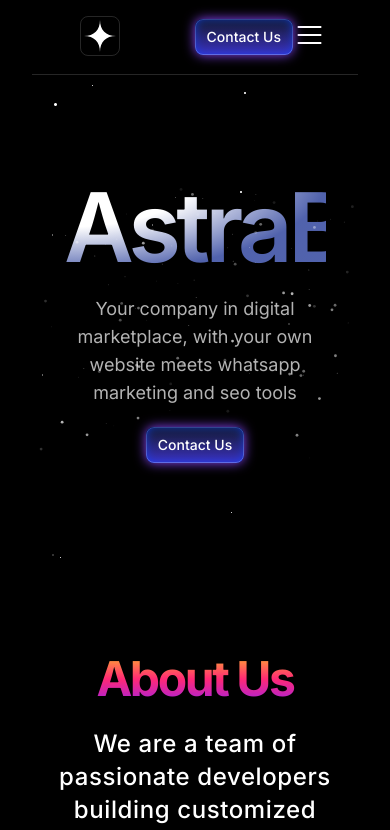
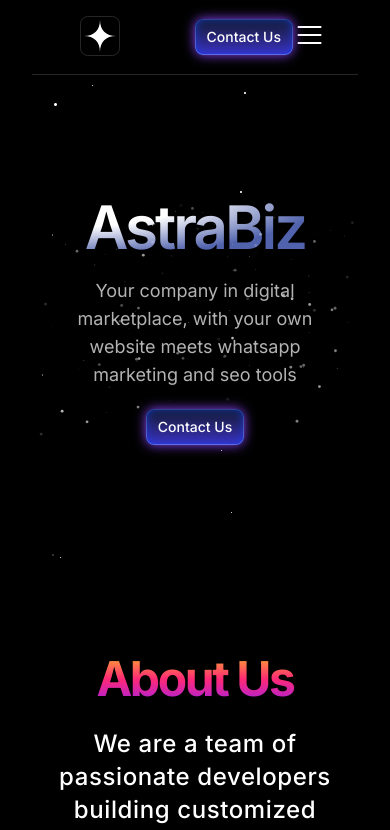
Before and after one commit to rishi9808/startup-landing-page, a Next.js app: page / in a window 390 px wide. Shown: the top 830 px of the page. Built offline with nearby package versions, Linux system fonts and the light colour scheme.

Commit message:
Refactor page and hero sections

```diff
--- a/src/app/page.tsx
+++ b/src/app/page.tsx
@@ -8,7 +8,7 @@ import { Testimonials } from "@/sections/Testimonials";
 export default function Home() {
   return (
     <main
-      className="container overflow-hidden overflow-x-hidden"
+      className="container"
     >
       <Header />
       <Hero />
--- a/src/sections/Hero.tsx
+++ b/src/sections/Hero.tsx
@@ -8,11 +8,7 @@ export const Hero = () => {
     <section className="h-[492px] flex items-center" style={{
       backgroundImage: `url(${startsBg.src})`
     }}>
-
       <div className="container relative">
-
-
-
       <Particles
         className="absolute inset-0"
         quantity={100}
@@ -29,7 +25,7 @@ export const Hero = () => {
           "[mask-image:radial-gradient(300px_circle_at_center,white)] h-[250px]",
         )}
       /> */}
-        <h1 className="text-8xl font-semibold tracking-tighter
+        <h1 className="text-6xl md:text-8xl font-semibold tracking-tighter
         bg-white text-transparent bg-clip-text text-center
         bg-[radial-gradient(100%_100%_at_top_left,white,white,rgb(7,32,138,.7))]">AstraBiz</h1>
         <p className="text-lg text-white/70 mt-5 text-center">Your company in digital marketplace, with your own website meets whatsapp marketing and seo tools</p>
```
